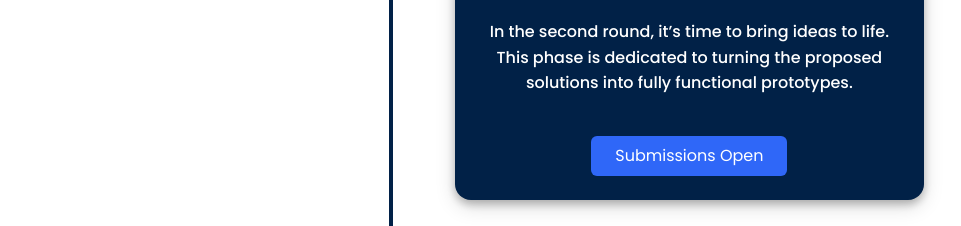
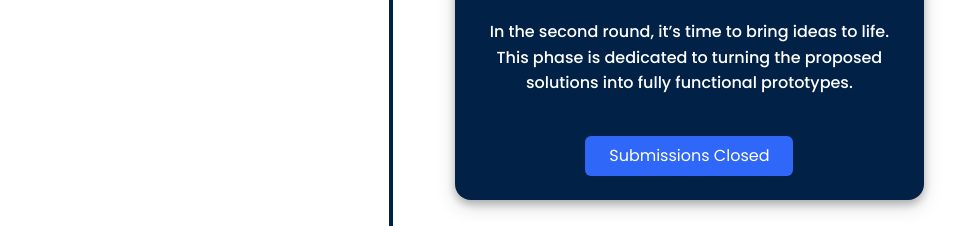
Before and after one commit to MicrosoftStudentChapterIGDTUW/reactmsc, a React (Create React App) app: page /hackitup in a window 1280 px wide. Shown: the part 1640-1866 px from the top of the page, without its empty margins (249-1210 px from the left). Built offline with nearby package versions, Linux system fonts and the light colour scheme.

Commit message:
submissions closed

```diff
--- a/src/pages/Hack-It-Up/timeline/timelineElements.js
+++ b/src/pages/Hack-It-Up/timeline/timelineElements.js
@@ -26,7 +26,7 @@ let timelineElements = [
       location: "Virtual",
       description:
         "In the second round, it’s time to bring ideas to life. This phase is dedicated to turning the proposed solutions into fully functional prototypes.",
-      buttonText: "Submissions Open",
+      buttonText: "Submissions Closed",
       link: "/hackitup/submission",
       date: "14th February, 2025",
       icon: "work",
```
